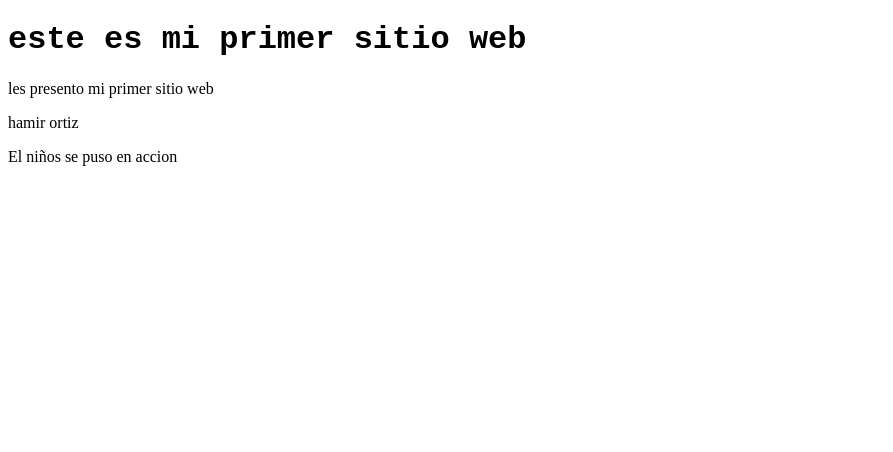
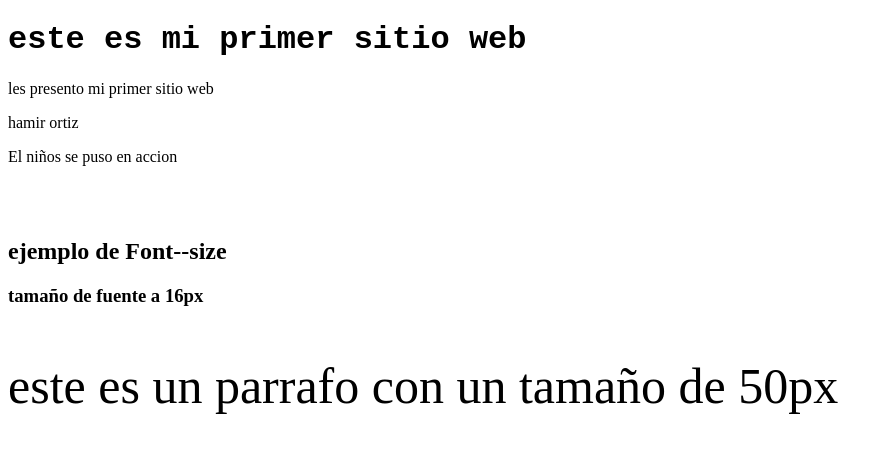
Before and after one commit to hamir01/ADSI_hamir_ortiz, a plain HTML site: page index.html in a window 1280 px wide. Shown: the whole page, without its empty margins (0-893 px from the left). Drawn offline with Linux system fonts and the light colour scheme.

Commit message:
modificando siza font

```diff
--- a/css/style1.css
+++ b/css/style1.css
@@ -1,3 +1,7 @@
 h1 {
     font-family: 'Courier New', Courier, monospace;
 }
+
+.big-font {
+font-size: 50px;
+}
--- a/index.html
+++ b/index.html
@@ -13,6 +13,11 @@
     <p>les presento mi primer sitio web</p>
     <p>hamir ortiz</p>
     <P>El niños se puso en accion</P>
+    <br><br>
+    <h2>ejemplo de Font--size</h2>
+    <h3>tamaño de fuente a 16px</h3>
+    <p class="big-font">este es un parrafo con un tamaño de 50px</p>
+
 
 </body>
 
```
